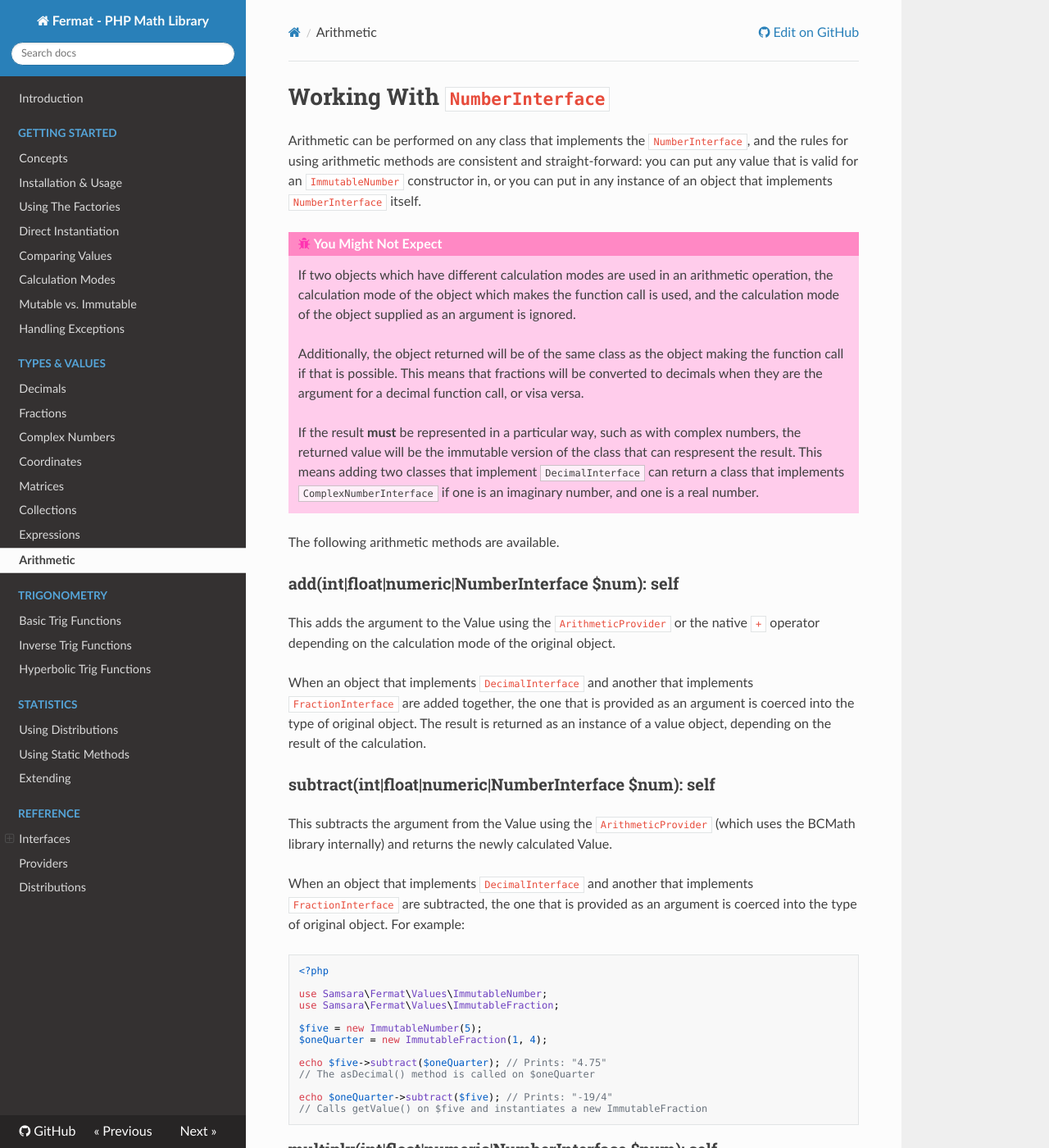
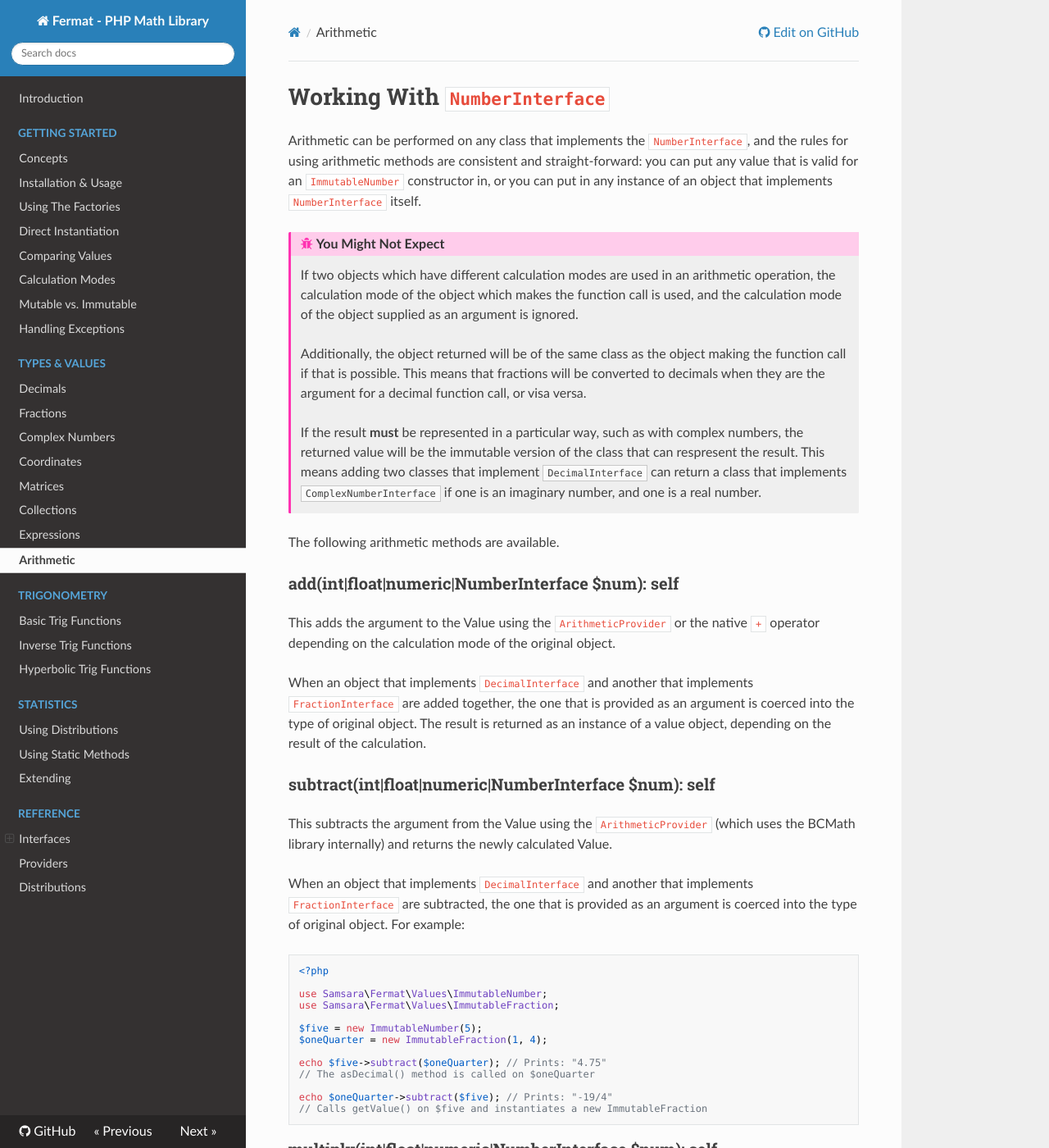
Before and after one commit to JordanRL/Fermat, an MkDocs documentation site: the page built from docs/arithmetic/index.md, in a window 1280 px wide and 1400 px high. Shown: the whole window at 82% size. Built offline with MkDocs 1.6.1, drawn with Linux system fonts in a browser that asks for light colours; nearby versions of some CDN libraries.

Commit message:
more css testing

```diff
--- a/docs/_config.yml
+++ /dev/null
@@ -1 +0,0 @@
-theme: jekyll-theme-cayman
--- a/docs/css/custom.css
+++ b/docs/css/custom.css
@@ -1,5 +1,14 @@
 .codehilite {
     background: rgba(0, 0, 0, 0.05);
+}
+
+.rst-content .admonition {
+    padding: 12px;
+    line-height: 24px;
+    margin-bottom: 24px;
+    background: rgba(0, 0, 0, 0.05);
+    border-left: 0.2rem solid #000000;
+    border-radius: 0.1rem;
 }
 
 .rst-content .note {
@@ -94,12 +103,12 @@
 }
 
 .rst-content .potential-bugs {
-    background: #ffcceb;
+    border-color: #ff33b1;
 }
 
 .rst-content .potential-bugs .admonition-title {
-    background: #ff88c4;
-    color: #ffffff;
+    background: #ffcceb;
+    color: #333333;
 }
 
 .rst-content .potential-bugs .admonition-title::before {
```
